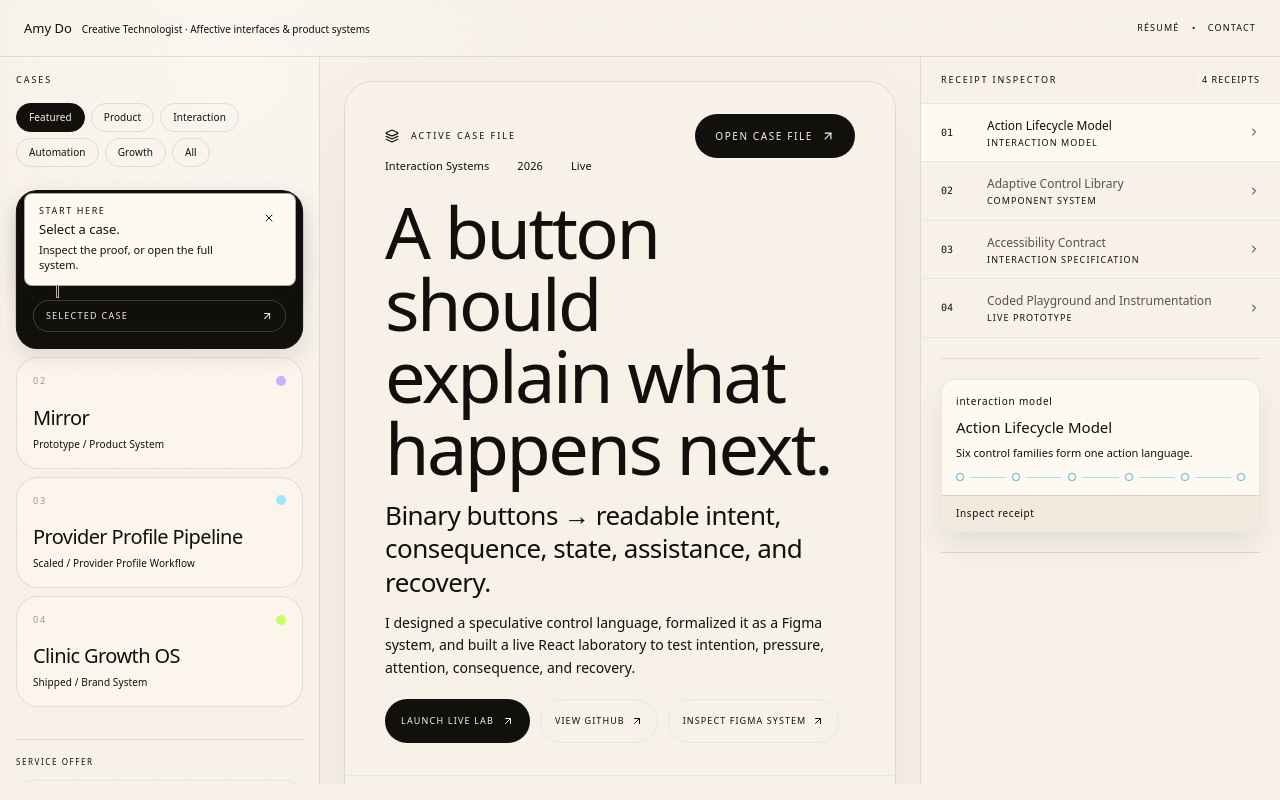
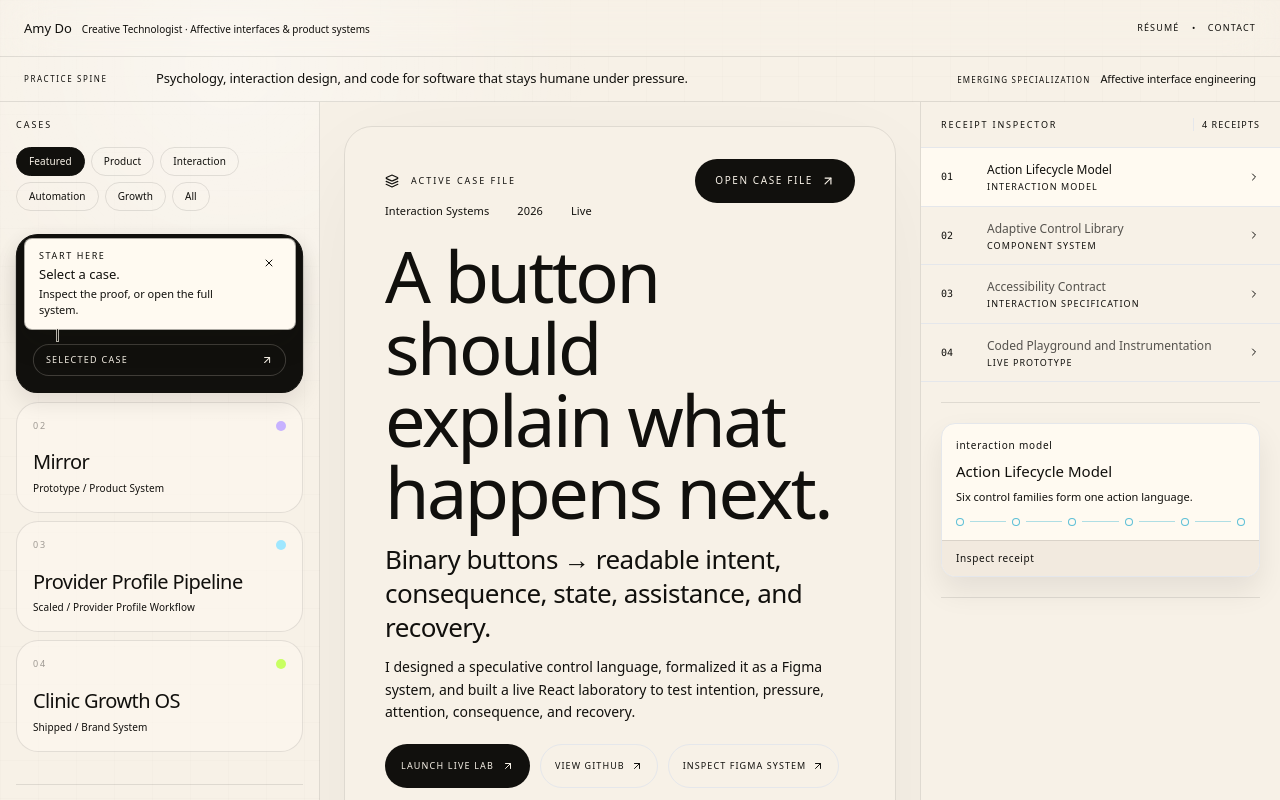
Before and after one commit to amydojo/undone, a React (Vite) app: page / in a window 1280 px wide. Built offline with nearby package versions, Linux system fonts and the light colour scheme.

Commit message:
Install persistent practice spine across portfolio

```diff
--- a/src/components/portfolio/UndonePortfolio.jsx
+++ b/src/components/portfolio/UndonePortfolio.jsx
@@ -2,6 +2,7 @@ import React, { useCallback, useEffect, useMemo, useRef, useState } from "react"
 import { AnimatePresence } from "framer-motion";
 import { records } from "../../data/records";
 import TopBar from "./TopBar";
+import PracticeSpine from "./PracticeSpine";
 import RecordRail from "./RecordRail";
 import ActiveCanvas from "./ActiveCanvas";
 import ProofRail from "./ProofRail";
@@ -179,10 +180,11 @@ export default function UndonePortfolioV10() {
 
   return (
     <div className="min-h-screen overflow-x-hidden bg-[#0b0b09] font-sans text-[#11100d]">
-      <div className="mx-auto min-h-screen max-w-[1720px] overflow-x-hidden bg-[#f7f1e7] shadow-[0_0_0_1px_rgba(255,255,255,0.08)]">
+      <div className="mx-auto min-h-screen max-w-[1720px] overflow-x-hidden bg-[#f7f1e7] shadow-[0_0_0_1px_rgba(255,255,255,0.08)] lg:h-screen">
         <div className="pointer-events-none fixed inset-0 opacity-[0.45] [background-image:radial-gradient(circle_at_18%_8%,rgba(255,255,255,0.85),transparent_28%),linear-gradient(rgba(17,16,13,0.028)_1px,transparent_1px),linear-gradient(90deg,rgba(17,16,13,0.028)_1px,transparent_1px)] [background-size:auto,38px_38px,38px_38px]" />
-        <div className="relative z-10">
+        <div className="relative z-10 flex min-h-screen flex-col lg:h-screen lg:min-h-0">
           <TopBar onHomeReset={resetPortfolioHome} />
+          <PracticeSpine />
 
           {/* Mobile layout */}
           <MobileRecordSelector
@@ -210,7 +212,7 @@ export default function UndonePortfolioV10() {
           />
 
           {/* Desktop layout */}
-          <div className="hidden lg:grid lg:h-[calc(100vh-73px)] lg:grid-cols-[320px_minmax(0,1fr)_360px] lg:overflow-hidden">
+          <div className="hidden lg:grid lg:min-h-0 lg:flex-1 lg:grid-cols-[320px_minmax(0,1fr)_360px] lg:overflow-hidden">
             <RecordRail
               recordsList={filteredRecords}
               activeRecord={activeRecord}
```
